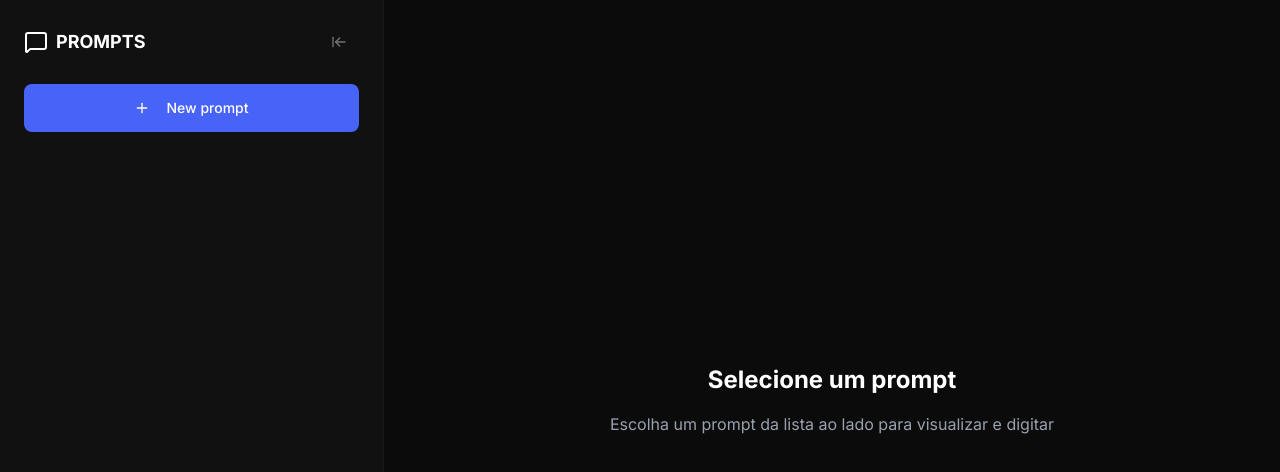
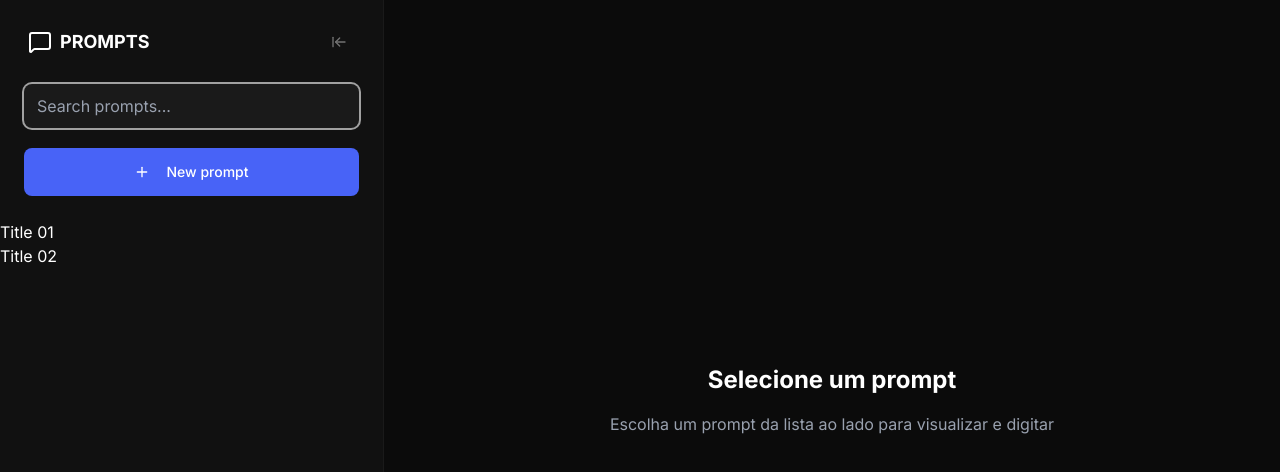
Before and after one commit to Lucas-Gonsalves/next-prompt-manager, a Next.js app: page / in a window 1280 px wide. Shown: the top 472 px of the page. Built offline with nearby package versions, Linux system fonts and the light colour scheme; no server answers; the database is empty.

Commit message:
feat(components): create input   An input component was created using the shadcn-ui library. The input was styled for future use. It was imported into sidebar-content and is used as a navigation input for prompts. Further tests were created for sidebar-content, mainly verifying the navigation input.

```diff
--- a/package.json
+++ b/package.json
@@ -12,7 +12,7 @@
     "test": "jest",
     "test:watch": "jest --watch",
     "test:coverage": "jest --coverage",
-    "test:component": "jest src/tests/components/"
+    "test:component": "jest --watch src/tests/components/"
   },
   "dependencies": {
     "@prisma/adapter-pg": "^7.4.1",
--- a/src/components/logo/logo.tsx
+++ b/src/components/logo/logo.tsx
@@ -5,7 +5,7 @@ export const Logo = () => {
   return (
     <Link
       href="/"
-      className="hover:text-accent-600 flex items-center gap-2 rounded-lg transition-colors"
+      className="hover:text-accent-600 focus-visible:ring-ring flex items-center gap-2 rounded-sm p-1 transition-colors outline-none focus-visible:ring-2"
     >
       <MessageSquareIcon className="" />
       <span className="text-lg font-semibold">PROMPTS</span>
--- a/src/components/sidebar/components/sidebar-content/sidebar-content.tsx
+++ b/src/components/sidebar/components/sidebar-content/sidebar-content.tsx
@@ -1,6 +1,6 @@
 "use client";
 
-import { useState } from "react";
+import { startTransition, useState } from "react";
 import { cn } from "@/lib/utils";
 import {
   ArrowLeftToLineIcon,
@@ -11,11 +11,36 @@ import {
 import { Button } from "@/components/ui/button";
 import Link from "next/link";
 import { Logo } from "@/components/logo";
+import { Input } from "@/components/ui/input";
+import { useRouter } from "next/navigation";
 
-export const SidebarContent = () => {
+type Prompt = {
+  id: string;
+  title: string;
+  content: string;
+};
+
+export type SidebarContentProps = {
+  prompts: Prompt[];
+};
+
+export const SidebarContent = ({ prompts }: SidebarContentProps) => {
+  const router = useRouter();
+
   const [isCollapsed, setIsCollapsed] = useState<boolean>(false);
+  const [query, setQuery] = useState("");
 
   const toggleSidebar = () => setIsCollapsed((prev) => !prev);
+
+  const handleQueryChange = (event: React.ChangeEvent<HTMLInputElement>) => {
+    const newQuery = event.target.value;
+    setQuery(newQuery);
+
+    startTransition(() => {
+      const url = newQuery ? `/?q=${encodeURIComponent(newQuery)}` : "/";
+      router.push(url);
+    });
+  };
 
   return (
     <aside
@@ -73,8 +98,21 @@ export const SidebarContent = () => {
             </header>
           </div>
 
+          <section className="mb-5">
+            <form action="">
+              <Input
+                name="q"
+                type="text"
+                value={query}
+                placeholder="Search prompts..."
+                onChange={handleQueryChange}
+                autoFocus
+              />
+            </form>
+          </section>
+
           <div>
-            <Link href="/new">
+            <Link href="/new" className="outline-none" tabIndex={-1}>
               <Button className="w-full" size="lg">
                 <PlusIcon className="mr-2 h-4 w-5" />
                 <span>New prompt</span>
@@ -83,6 +121,10 @@ export const SidebarContent = () => {
           </div>
         </section>
       )}
+
+      {prompts.map((prompt) => (
+        <p key={`key_of_prompt_${prompt.id}`}>{prompt.title}</p>
+      ))}
     </aside>
   );
 };
--- a/src/components/sidebar/sidebar.tsx
+++ b/src/components/sidebar/sidebar.tsx
@@ -1,9 +1,25 @@
+import { prisma } from "@/lib/prisma";
 import { SidebarContent } from "./components";
 
 export const Sidebar = async () => {
+  const prompts = await prisma.prompt.findMany();
+
   return (
     <aside>
-      <SidebarContent />
+      <SidebarContent
+        prompts={[
+          {
+            id: "1",
+            title: "Title 01",
+            content: "Content 01",
+          },
+          {
+            id: "2",
+            title: "Title 02",
+            content: "Content 02",
+          },
+        ]}
+      />
     </aside>
   );
 };
--- a/src/components/ui/button.tsx
+++ b/src/components/ui/button.tsx
@@ -15,13 +15,14 @@ const buttonVariants = cva(
   {
     variants: {
       variant: {
-        default: "bg-accent-600 text-white hover:bg-accent-500",
+        default:
+          "bg-accent-600 text-white hover:bg-accent-500 focus-visible:ring-ring",
         destructive:
           "bg-destructive text-white hover:bg-destructive/90 focus-visible:ring-destructive/20 dark:focus-visible:ring-destructive/40 dark:bg-destructive/60",
         outline: "border bg-gray-700 text-white hover:bg-gray-600",
         secondary:
           "p-2 bg-gray-800 border border-gray-700 rounded-lg hover:bg-gray-600 transition-colors",
-        icon: "focus-visible:ring-accent-500 rounded-lg p-2 transition-colors hover:bg-gray-700 focus-visible:ring-2 focus-visible:outline-none hover:text-white",
+        icon: "focus-visible:ring-ring rounded-lg p-2 transition-colors hover:bg-gray-700 focus-visible:ring-2 focus-visible:outline-none hover:text-white",
         link: "text-primary underline-offset-4 hover:underline",
       },
       size: {
--- /dev/null
+++ b/src/components/ui/input.tsx
@@ -0,0 +1,55 @@
+import { ComponentProps } from "react";
+
+import { cn } from "@/lib/utils";
+import { cva, VariantProps } from "class-variance-authority";
+
+const inputVariants = cva(
+  "h-11 w-full bg-gray-700 border border-gray-600 rounded-md p-3 text-white placeholder-gray-400 focus:outline-none",
+  {
+    variants: {
+      variant: {
+        default:
+          "h-11 w-full bg-gray-700 border border-gray-600 rounded-md p-3 text-white placeholder-gray-400 focus:outline-none",
+        transparent: "bg-transparent text-white placeholder:text-[#424242]",
+      },
+      size: {
+        default: "h-11",
+        sm: "h-9",
+        lg: "h-14 text-2xl font-bold sm:h-16 sm:text-3xl",
+      },
+      readOnly: {
+        true: "focus:ring-0 focus:border-gray-600 cursor-default",
+        false: "focus:ring-2 focus:ring-ring focus:border-transparent",
+      },
+    },
+    defaultVariants: {
+      variant: "default",
+      size: "default",
+      readOnly: false,
+    },
+  }
+);
+
+type InputProps = Omit<ComponentProps<"input">, "size"> &
+  VariantProps<typeof inputVariants>;
+
+function Input({
+  variant,
+  size,
+  className,
+  type,
+  readOnly,
+  ...props
+}: InputProps) {
+  return (
+    <input
+      type={type}
+      data-slot="input"
+      className={cn(inputVariants({ variant, size, readOnly, className }))}
+      readOnly={readOnly}
+      {...props}
+    />
+  );
+}
+
+export { Input };
```
Also changed, not shown: 1 other file (tests, documents, lock files or other folders).
